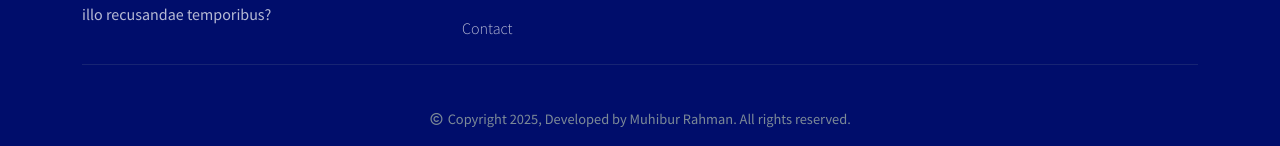
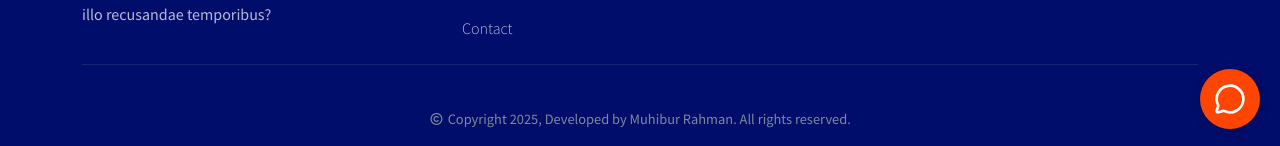
Before and after one commit to 1Ir-is/Car-Rental, a React (Create React App) app in the folder car_rental_client/: page /cars/1 in a window 1280 px wide. Shown: the part 651-797 px from the top of the page. Built offline with nearby package versions, Linux system fonts and the light colour scheme; no server answers.

Commit message:
fix display chat on owner

```diff
--- a/car_rental_client/package.json
+++ b/car_rental_client/package.json
@@ -15,6 +15,7 @@
     "bootstrap": "^5.1.3",
     "dayjs": "^1.11.18",
     "leaflet": "^1.9.4",
+    "lucide-react": "^0.546.0",
     "react": "^18.2.0",
     "react-datepicker": "^8.7.0",
     "react-dom": "^18.2.0",
--- /dev/null
+++ b/car_rental_client/src/components/Chat/FloatingChatBubble.jsx
@@ -0,0 +1,43 @@
+import React, { useState } from "react";
+import { MessageCircle } from "lucide-react";
+import ChatBox from "../UI/ChatBox";
+import { useAuth } from "../../context/AuthContext";
+
+const FloatingChatBubble = () => {
+  const [open, setOpen] = useState(false);
+  const { user } = useAuth();
+
+  const toggleChat = () => setOpen((prev) => !prev);
+
+  return (
+    <>
+      {/* Bubble Button */}
+      <button
+        onClick={toggleChat}
+        style={{
+          position: "fixed",
+          bottom: "20px",
+          right: "20px",
+          width: "60px",
+          height: "60px",
+          borderRadius: "50%",
+          backgroundColor: "#ff4500",
+          border: "none",
+          cursor: "pointer",
+          display: "flex",
+          justifyContent: "center",
+          alignItems: "center",
+          boxShadow: "0 2px 10px rgba(0,0,0,0.25)",
+          zIndex: "10000",
+        }}
+      >
+        <MessageCircle size={32} color="#fff" />
+      </button>
+
+      {/* Chat Box */}
+      <ChatBox open={open} onClose={toggleChat} currentUser={user} />
+    </>
+  );
+};
+
+export default FloatingChatBubble;
--- a/car_rental_client/src/components/Layout/Layout.jsx
+++ b/car_rental_client/src/components/Layout/Layout.jsx
@@ -5,6 +5,7 @@ import ScrollToTop from "../UI/ScrollToTop";
 import ScrollToTopButton from "../UI/ScrollToTopButton";
 import Routers from "../../routers/Routers";
 import { useAuth } from "../../context/AuthContext";
+import FloatingChatBubble from "../Chat/FloatingChatBubble";
 
 const Layout = () => {
   return (
@@ -17,6 +18,7 @@ const Layout = () => {
         <Routers />
       </main>
       <Footer />
+      <FloatingChatBubble /> {/* ✅ Luôn xuất hiện các trang */}
       <ScrollToTopButton />
     </div>
   );
--- a/car_rental_client/src/components/UI/ChatBox.jsx
+++ b/car_rental_client/src/components/UI/ChatBox.jsx
@@ -16,16 +16,33 @@ function ChatBox({ open, onClose, openWithOwner, currentUser }) {
   const [typingUsers, setTypingUsers] = useState({});
   const messagesEndRef = useRef(null);
 
+  const myRole =
+    typeof currentUser?.role === "string"
+      ? currentUser.role.toLowerCase()
+      : (currentUser?.role?.name || "").toLowerCase();
+
   const headers = {
     "x-user-id": currentUser?.id,
-    "x-user-name": currentUser?.name,
+    "x-user-name": encodeURIComponent(currentUser?.name || ""),
     "x-user-avatar": currentUser?.avatar,
+    "x-user-role": myRole || "user",
   };
 
-  const getOtherUser = (conv) =>
-    conv?.participants?.find(
+  console.log("ROLE:", currentUser?.role);
+  console.log("HEADERS SENT:", headers);
+  console.log("CURRENT USER:", currentUser);
+  console.log("Conversations:", conversations);
+
+  const getOtherUser = (conv) => {
+    // Nếu là OWNER, show user là người không phải OWNER
+    if (currentUser?.role === "OWNER") {
+      return conv?.participants?.find((p) => p.role !== "OWNER");
+    }
+    // Nếu là USER thì show người không phải mình
+    return conv?.participants?.find(
       (p) => String(p.userId) !== String(currentUser?.id)
     );
+  };
 
   useEffect(() => {
     socket = io(SOCKET_URL, { transports: ["websocket", "polling"] });
@@ -33,11 +50,11 @@ function ChatBox({ open, onClose, openWithOwner, currentUser }) {
     if (currentUser?.id) socket.emit("user:online", currentUser.id);
 
     socket.on("message:receive", (msg) => {
+      fetchConversations();
+
       if (activeConv && String(msg.conversationId) === String(activeConv._id)) {
         setMessages((prev) => [...prev, msg]);
         scrollToBottom();
-      } else {
-        fetchConversations();
       }
     });
 
@@ -75,19 +92,31 @@ function ChatBox({ open, onClose, openWithOwner, currentUser }) {
 
   async function fetchConversations() {
     try {
-      const res = await axios.get(`${API}/conversations`, { headers });
-      if (res.data.success) setConversations(res.data.data);
+      let url = `${API}/conversations`;
+
+      // ✅ Nếu owner → gọi API lấy tất cả conversation
+      if (currentUser?.role === "OWNER") {
+        url = `${API}/conversations/all`;
+      }
+
+      const res = await axios.get(url, { headers });
+
+      if (res.data.success) {
+        setConversations(res.data.data);
+      }
     } catch (err) {
       console.error(err);
     }
   }
 
-  async function createOrGetConversation(owner) {
+  async function createOrGetConversation(ownerInfo) {
+    if (currentUser?.role === "OWNER") return;
+
     try {
       let found = conversations.find(
         (c) =>
-          String(c.vehicleId) === String(owner.vehicleId) &&
-          c.participants.some((p) => String(p.userId) === String(owner.id))
+          String(c.vehicleId) === String(ownerInfo.vehicleId) &&
+          c.participants.some((p) => String(p.userId) === String(ownerInfo.id))
       );
 
       if (found) {
@@ -97,7 +126,7 @@ function ChatBox({ open, onClose, openWithOwner, currentUser }) {
 
       const res = await axios.post(
         `${API}/conversations`,
-        { owner, vehicleId: owner.vehicleId },
+        { owner: ownerInfo, vehicleId: ownerInfo.vehicleId },
         { headers }
       );
 
@@ -112,15 +141,27 @@ function ChatBox({ open, onClose, openWithOwner, currentUser }) {
 
   async function fetchConversationDetail(convId) {
     try {
+      // ✅ Lấy dữ liệu tin nhắn + thông tin conversation
       const res = await axios.get(`${API}/conversations/${convId}`, {
         headers,
       });
+
       if (res.data.success) {
         setMessages(res.data.data.messages || []);
         scrollToBottom();
+
+        // ✅ Mark all messages as read
+        await axios.post(
+          `${API}/messages/read`,
+          { conversationId: convId },
+          { headers }
+        );
+
+        // ✅ Update lại danh sách cuộc trò chuyện để lastMessage cập nhật
+        fetchConversations();
       }
     } catch (err) {
-      console.error(err);
+      console.error("Error in fetchConversationDetail:", err);
     }
   }
 
```
Also changed, not shown: 1 other file (tests, documents, lock files or other folders).
